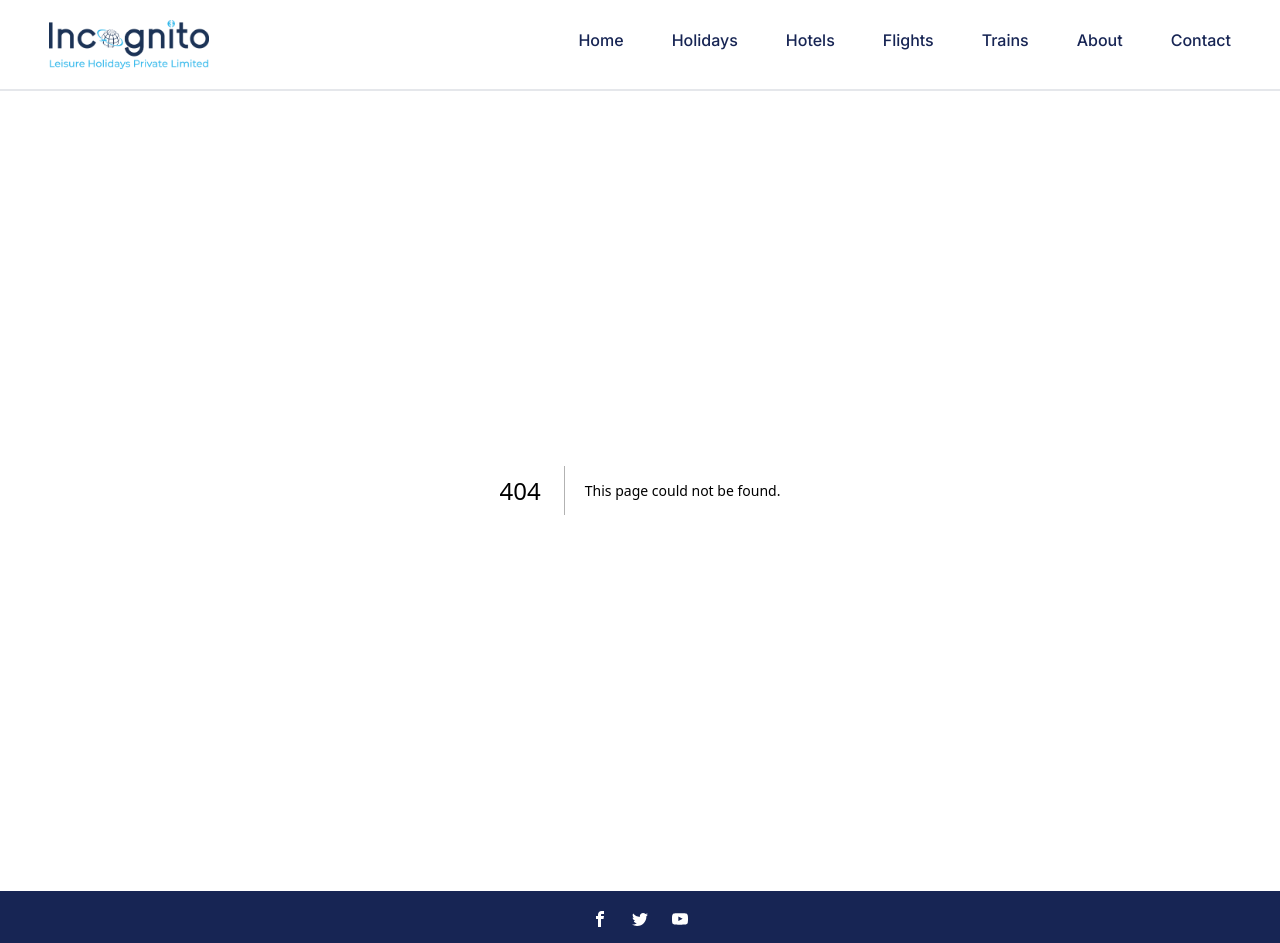
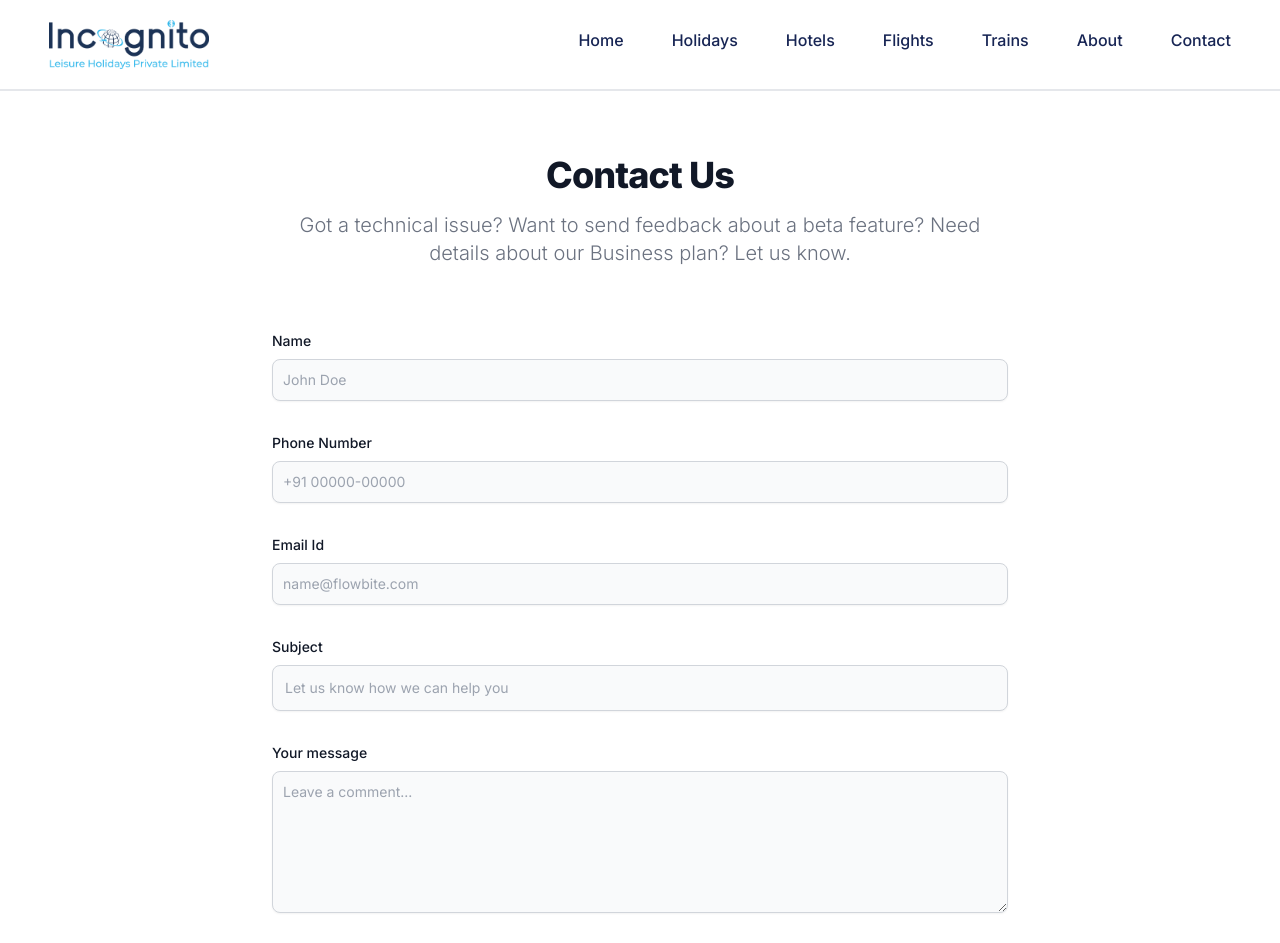
Before and after one commit to Incognito-Holidays/web, a Next.js app: page /contact in a window 1280 px wide. Before the commit this address had no page. Shown: the top 943 px of the page. Built offline with nearby package versions, Linux system fonts and the light colour scheme.

Commit message:
Contact Form

```diff
--- a/package.json
+++ b/package.json
@@ -20,6 +20,7 @@
     "react": "^18.2.0",
     "react-dom": "^18.2.0",
     "react-icons": "^4.10.1",
+    "react-modal": "^3.16.1",
     "react-star-ratings": "^2.3.0",
     "swiper": "^10.2.0"
   },
--- /dev/null
+++ b/src/app/contact/page.tsx
@@ -0,0 +1,10 @@
+import FormCard from '@components/form-card';
+const Page = () => {
+  return (
+    <div>
+      <FormCard />
+    </div>
+  );
+};
+
+export default Page;
--- /dev/null
+++ b/src/components/form-card.tsx
@@ -0,0 +1,101 @@
+const Formcard = () => {
+  return (
+    <div>
+      <section className='bg-white '>
+        <div className='mx-auto max-w-screen-md px-4 py-8 lg:py-16'>
+          <h2 className='mb-4 text-center text-4xl font-extrabold tracking-tight text-gray-900'>
+            Contact Us
+          </h2>
+          <p className='mb-8 text-center font-light text-gray-500  sm:text-xl lg:mb-16'>
+            Got a technical issue? Want to send feedback about a beta feature?
+            Need details about our Business plan? Let us know.
+          </p>
+          <form action='#' className='space-y-8'>
+            <div>
+              <label
+                htmlFor='email'
+                className='mb-2 block text-sm font-medium text-gray-900 '
+              >
+                Name
+              </label>
+              <input
+                type='text'
+                id='name'
+                className='focus:ring-primary-500 focus:border-primary-500    block w-full rounded-lg border border-gray-300 bg-gray-50 p-2.5 text-sm text-gray-900 shadow-sm    '
+                placeholder='John Doe'
+                required
+              />
+            </div>
+
+            <div>
+              <label
+                htmlFor='email'
+                className='mb-2 block text-sm font-medium text-gray-900 '
+              >
+                Phone Number
+              </label>
+              <input
+                type='number'
+                id='phone_number'
+                className='focus:ring-primary-500 focus:border-primary-500    block w-full rounded-lg border border-gray-300 bg-gray-50 p-2.5 text-sm text-gray-900 shadow-sm    '
+                placeholder='+91 00000-00000'
+                required
+              />
+            </div>
+
+            <div>
+              <label
+                htmlFor='email'
+                className='mb-2 block text-sm font-medium text-gray-900 '
+              >
+                Email Id
+              </label>
+              <input
+                type='email'
+                id='email'
+                className='focus:ring-primary-500 focus:border-primary-500    block w-full rounded-lg border border-gray-300 bg-gray-50 p-2.5 text-sm text-gray-900 shadow-sm    '
+                placeholder='name@flowbite.com'
+              />
+            </div>
+            <div>
+              <label
+                htmlFor='subject'
+                className='mb-2 block text-sm font-medium text-gray-900 '
+              >
+                Subject
+              </label>
+              <input
+                type='text'
+                id='subject'
+                className='focus:ring-primary-500 focus:border-primary-500  block w-full rounded-lg border border-gray-300 bg-gray-50 p-3 text-sm text-gray-900 shadow-sm '
+                placeholder='Let us know how we can help you'
+              />
+            </div>
+            <div className='sm:col-span-2'>
+              <label
+                htmlFor='message'
+                className='mb-2 block text-sm font-medium text-gray-900 '
+              >
+                Your message
+              </label>
+              <textarea
+                id='message'
+                rows={6}
+                className='focus:ring-primary-500 focus:border-primary-500  block w-full rounded-lg border border-gray-300 bg-gray-50 p-2.5 text-sm text-gray-900 shadow-sm '
+                placeholder='Leave a comment...'
+              ></textarea>
+            </div>
+            <button
+              type='submit'
+              className='hover:bg-primary-800 focus:ring-primary-300 rounded-lg  bg-cyan-600 px-5 py-3 text-center text-sm font-medium text-white focus:outline-none focus:ring-4 sm:w-fit'
+            >
+              Send message
+            </button>
+          </form>
+        </div>
+      </section>
+    </div>
+  );
+};
+
+export default Formcard;
--- a/src/components/navbar.tsx
+++ b/src/components/navbar.tsx
@@ -42,9 +42,12 @@ const Navbar: React.FC = () => {
             <button className='border-b-4 border-transparent pb-1 font-medium text-blue-950 transition duration-200 hover:border-cyan-500 hover:text-cyan-500'>
               About
             </button>
-            <button className='border-b-4 border-transparent pb-1 font-medium text-blue-950 transition duration-200 hover:border-cyan-500 hover:text-cyan-500'>
+            <Link
+              href='/contact'
+              className='border-b-4 border-transparent pb-1 font-medium text-blue-950 transition duration-200 hover:border-cyan-500 hover:text-cyan-500'
+            >
               Contact
-            </button>
+            </Link>
           </div>
 
           <div className='block md:hidden'>
@@ -70,7 +73,9 @@ const Navbar: React.FC = () => {
         <button className='block text-sm font-medium'>Flights</button>
         <button className='block text-sm font-medium'>Trains</button>
         <button className='block text-sm font-medium'>About</button>
-        <button className='block text-sm font-medium'>Contact</button>
+        <Link href='/contact' className='block text-sm font-medium'>
+          Contact
+        </Link>
       </div>
     </nav>
   );
```
Also changed, not shown: 1 other file (tests, documents, lock files or other folders).
